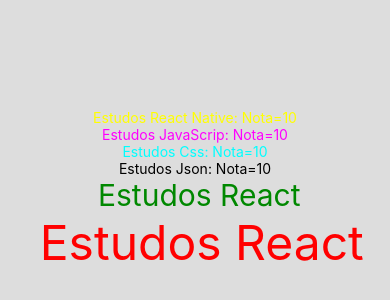
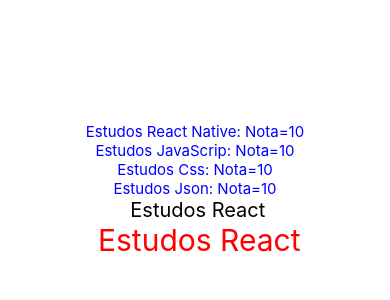
Before and after one commit to orlando-dev/react_native, a React Native app in the folder appOne/: screen / in a window 390 px wide. Shown: the part 232-532 px from the top of the page. Built offline with nearby package versions, Linux system fonts and the light colour scheme.

Commit message:
Usando CSS externo em arquivo separado

```diff
--- a/appOne/App.js
+++ b/appOne/App.js
@@ -1,32 +1,22 @@
 import React, {Component} from 'react';
 import {StyleSheet, View, Text} from 'react-native';
 import C1 from './componentes/comp1';
+import Estilos from './estilos/Estilos.js';
 
 export default function AppOne() {
   return (
-    <View style={estilos.conteiner}>
-      <C1 estudo="React Native" nota="10" cor="#ff0"/>
-      <C1 estudo="JavaScrip" nota="10" cor="#f0f"/>
-      <C1 estudo="Css" nota="10" cor="#0ff"/>
-      <C1 estudo="Json" nota="10" cor="#000"/>
-      <Text style={estilos.txt0}> Estudos React</Text>
-      <Text style={{color: '#f00', fontSize:48}}> Estudos React</Text>
+    <View style={Estilos.conteiner}>
+      <C1 estudo="React Native" nota="10"/>
+      <C1 estudo="JavaScrip" nota="10"/>
+      <C1 estudo="Css" nota="10"/>
+      <C1 estudo="Json" nota="10"/>
+      <Text style={Estilos.textoPadrao}> Estudos React</Text>
+      <Text style={Estilos.textoTitulo}> Estudos React</Text>
     </View>
   );
 }
 
-const estilos = StyleSheet.create({
-  conteiner: {
-    flex: 1,
-    backgroundColor: '#ddd',
-    alignItems: 'center',
-    justifyContent: 'center',
-  },
-  txt0: {
-    color: '#080',
-    fontSize: 30,
-  },
-});
+
 
 // export default class AppOne extends Component {
 //   render() {
--- a/appOne/componentes/comp1.js
+++ b/appOne/componentes/comp1.js
@@ -1,26 +1,15 @@
 import React from 'react';
 import {StyleSheet, Text} from 'react-native';
+import Estilos from '../estilos/Estilos.js';
+let nt;
 
-let nt;
-let cor;
 
 export default function (props) {
     nt = props.nota;
-    cor = props.cor;
+
   return (
-    <Text style={estilos.txt2, {color: cor}}>
+    <Text style={Estilos.textoEstudos}>
       Estudos {props.estudo}: Nota={nt}
     </Text>
   );
 }
-
-const estilos = StyleSheet.create({
-  txt1: {
-    // color: '#f00',
-    fontSize: 20,
-  },
-  txt2: {
-    // color: '#00f',
-    fontSize: 30,
-  },
-});
--- /dev/null
+++ b/appOne/estilos/Estilos.js
@@ -0,0 +1,24 @@
+import {StyleSheet} from 'react-native';
+
+export default StyleSheet.create({
+    conteiner:{
+        flex:1,
+        backgroundColor: '#fff',
+        alignItems: 'center',
+        justifyContent: 'center',
+
+    },
+    textoEstudos: {
+        color: '#00f',
+        fontSize: 15,
+
+    },
+    textoTitulo: {
+        color: '#f00',
+        fontSize:30
+    },
+    textoPadrao: {
+        color: '#000',
+        fontSize:20
+    }
+})
```
